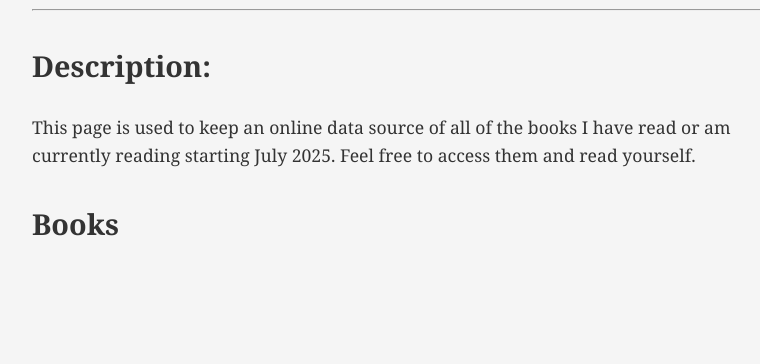
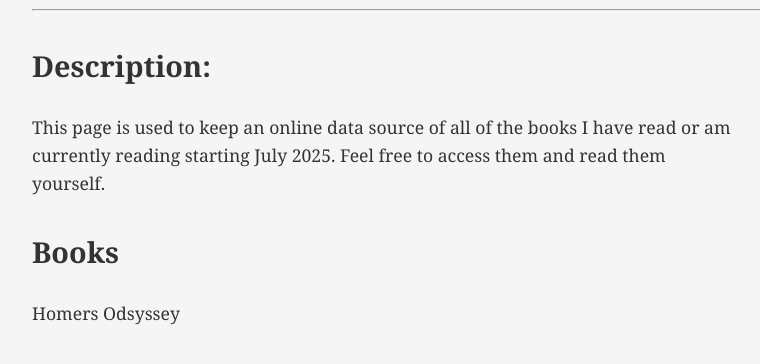
Before and after one commit to Hargis-Studies/Chambers-Shelf, a plain HTML site: page index.html in a window 1280 px wide. Shown: the part 124-488 px from the top of the page, without its empty margins (0-760 px from the left). Drawn offline with Linux system fonts and the light colour scheme.

Commit message:
Update index.html

```diff
--- a/index.html
+++ b/index.html
@@ -37,7 +37,9 @@
     <h1>Book Chamber</h1>
     <hr>
     <h2>Description:</h2>
-    <p>This page is used to keep an online data source of all of the books I have read or am currently reading starting July 2025. Feel free to access them and read yourself.</p>
+    <p>This page is used to keep an online data source of all of the books I have read or am currently reading starting July 2025. Feel free to access them and read them yourself.</p>
     <h2>Books</h2>
+    <p> Homers Odsyssey</p>
+    <a href = "pg48895-images.html" target = "blank"> </a>
 </body>
 </html>
```
